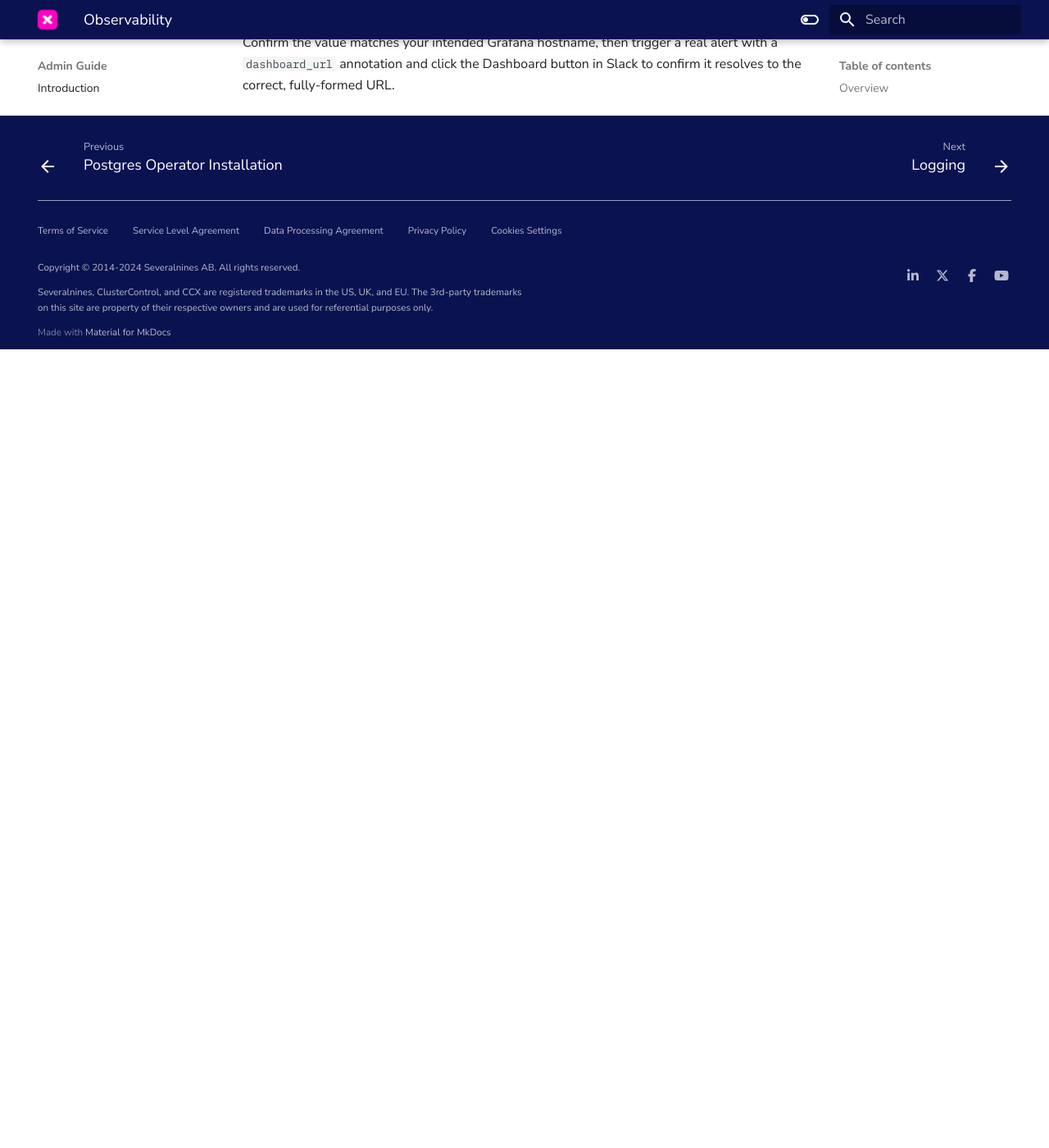
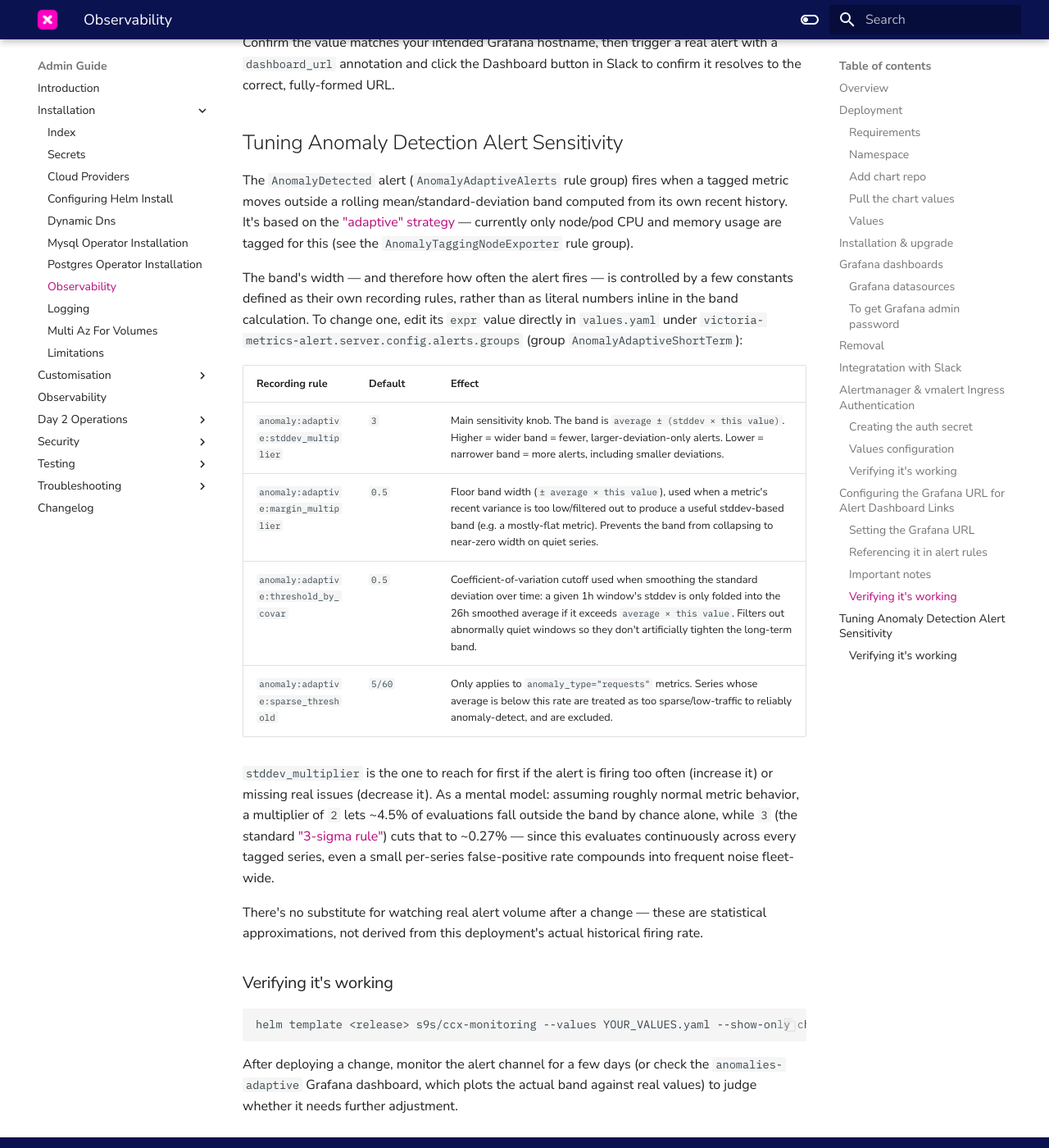
Before and after one commit to severalnines/ccx-docs, an MkDocs documentation site: the page built from docs/admin/Installation/Observability.md, in a window 1280 px wide and 1400 px high, scrolled down 6344 px. Shown: the whole window at 82% size. Built offline with MkDocs 1.6.1 and Material for MkDocs 9.7.7, drawn with Linux system fonts in a browser that asks for light colours; comment, search, counter and statistics services are not loaded; before the commit the page ends 6770 px from its top, so only the background shows below that.

Commit message:
Add a docs section about anomaly detection and its configuration.

````diff
--- a/docs/admin/Installation/Observability.md
+++ b/docs/admin/Installation/Observability.md
@@ -233,3 +233,28 @@ helm template <release> s9s/ccx-monitoring --values YOUR_VALUES.yaml | grep "ext
 ```
 
 Confirm the value matches your intended Grafana hostname, then trigger a real alert with a `dashboard_url` annotation and click the Dashboard button in Slack to confirm it resolves to the correct, fully-formed URL.
+
+## Tuning Anomaly Detection Alert Sensitivity
+
+The `AnomalyDetected` alert (`AnomalyAdaptiveAlerts` rule group) fires when a tagged metric moves outside a rolling mean/standard-deviation band computed from its own recent history. It's based on the ["adaptive" strategy](https://github.com/grafana/promql-anomaly-detection) — currently only node/pod CPU and memory usage are tagged for this (see the `AnomalyTaggingNodeExporter` rule group).
+
+The band's width — and therefore how often the alert fires — is controlled by a few constants defined as their own recording rules, rather than as literal numbers inline in the band calculation. To change one, edit its `expr` value directly in `values.yaml` under `victoria-metrics-alert.server.config.alerts.groups` (group `AnomalyAdaptiveShortTerm`):
+
+| Recording rule | Default | Effect |
+|---|---|---|
+| `anomaly:adaptive:stddev_multiplier` | `3` | Main sensitivity knob. The band is `average ± (stddev × this value)`. Higher = wider band = fewer, larger-deviation-only alerts. Lower = narrower band = more alerts, including smaller deviations. |
+| `anomaly:adaptive:margin_multiplier` | `0.5` | Floor band width (`± average × this value`), used when a metric's recent variance is too low/filtered out to produce a useful stddev-based band (e.g. a mostly-flat metric). Prevents the band from collapsing to near-zero width on quiet series. |
+| `anomaly:adaptive:threshold_by_covar` | `0.5` | Coefficient-of-variation cutoff used when smoothing the standard deviation over time: a given 1h window's stddev is only folded into the 26h smoothed average if it exceeds `average × this value`. Filters out abnormally quiet windows so they don't artificially tighten the long-term band. |
+| `anomaly:adaptive:sparse_threshold` | `5/60` | Only applies to `anomaly_type="requests"` metrics. Series whose average is below this rate are treated as too sparse/low-traffic to reliably anomaly-detect, and are excluded. |
+
+`stddev_multiplier` is the one to reach for first if the alert is firing too often (increase it) or missing real issues (decrease it). As a mental model: assuming roughly normal metric behavior, a multiplier of `2` lets ~4.5% of evaluations fall outside the band by chance alone, while `3` (the standard ["3-sigma rule"](https://en.wikipedia.org/wiki/68%E2%80%9395%E2%80%9399.7_rule)) cuts that to ~0.27% — since this evaluates continuously across every tagged series, even a small per-series false-positive rate compounds into frequent noise fleet-wide.
+
+There's no substitute for watching real alert volume after a change — these are statistical approximations, not derived from this deployment's actual historical firing rate.
+
+### Verifying it's working
+
+```
+helm template <release> s9s/ccx-monitoring --values YOUR_VALUES.yaml --show-only charts/victoria-metrics-alert/templates/server-alerts-configmap.yaml | grep -B1 "record: anomaly:adaptive:stddev_multiplier"
+```
+
+After deploying a change, monitor the alert channel for a few days (or check the `anomalies-adaptive` Grafana dashboard, which plots the actual band against real values) to judge whether it needs further adjustment.
````
